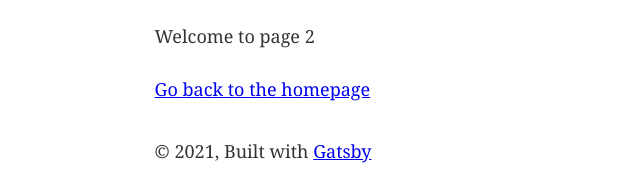
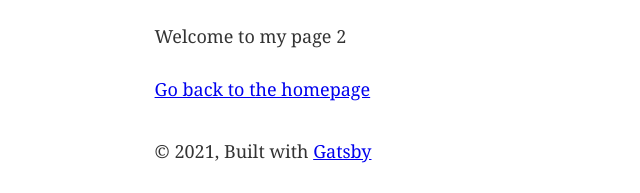
Before and after one commit to rine1230/gatsby-starter-default, a Gatsby site: page /page-2 in a window 1280 px wide. Shown: the part 170-363 px from the top of the page, 25-665 px from the left. Built offline with nearby package versions, Linux system fonts and the light colour scheme; Gatsby itself is replaced by a stand-in of ours.

Commit message:
Update page-2.js

```diff
--- a/src/pages/page-2.js
+++ b/src/pages/page-2.js
@@ -8,7 +8,7 @@
   <Layout>
     <Seo title="Page two" />
     <h1>Hi from the second page</h1>
-    <p>Welcome to page 2</p>
+    <p>Welcome to my page 2</p>
     <Link to="/">Go back to the homepage</Link>
   </Layout>
 )
```
